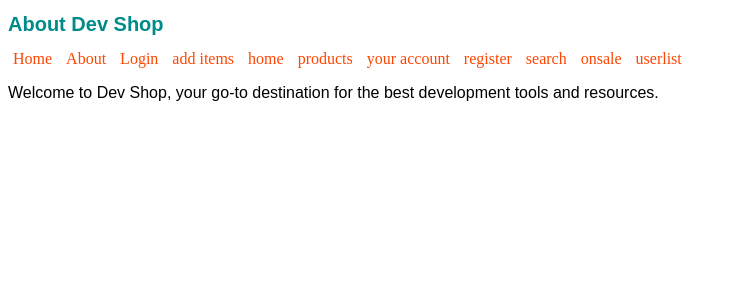
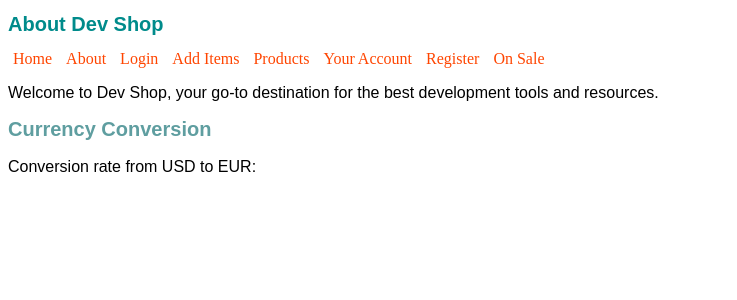
Before and after one commit to ShasD001/Dev-Shop, a Node server app: page /about in a window 1280 px wide. Shown: the top 300 px of the page, without its empty margins (0-737 px from the left). Run offline with Node 20, Linux system fonts and the light colour scheme; data that the repository does not hold is empty.

Commit message:
changed to add currency converter api

```diff
--- a/routes/main.js
+++ b/routes/main.js
@@ -1,6 +1,23 @@
-// Create a new router
 const express = require("express");
+const axios = require("axios");
 const router = express.Router();
+
+// API key and URL for the currency conversion API
+const API_KEY = 'fca_live_LFMMCtMZdx5ViKaqJ6va0zXFvYAZFAwtil3wkcbI';
+const BASE_URL = `https://api.freecurrencyapi.com/v1/latest?apikey=${API_KEY}`;
+
+// Function to get conversion rate
+async function getConversionRate(fromCurrency, toCurrency) {
+    try {
+        const response = await axios.get(BASE_URL);
+        const rates = response.data.data;
+        const rate = rates[toCurrency] / rates[fromCurrency];
+        return rate;
+    } catch (error) {
+        console.error('Error fetching conversion rate:', error);
+        return null;
+    }
+}
 
 // Handle our routes
 module.exports = function(db, app) {
@@ -8,9 +25,44 @@ module.exports = function(db, app) {
         res.render('index.ejs', { shopData: app.locals.shopData });
     });
 
-    router.get('/about', function(req, res, next) {
-        res.render('about.ejs', { shopData: app.locals.shopData });
+    router.get('/about', async function(req, res, next) {
+        const fromCurrency = 'USD'; // Default currency to convert from
+        const toCurrency = 'EUR'; // Default currency to convert to
+        const rate = await getConversionRate(fromCurrency, toCurrency);
+
+        res.render('about.ejs', {
+            shopData: app.locals.shopData,
+            fromCurrency,
+            toCurrency,
+            rate
+        });
     });
+
+    router.get('/additem', function(req, res, next) {
+        res.render('additem.ejs', { shopData: app.locals.shopData });
+    });
+
+    router.get('/list', function(req, res, next) {
+        res.render('list.ejs', { shopData: app.locals.shopData });
+    });
+
+    router.get('/login', function(req, res, next) {
+        res.render('login.ejs', { shopData: app.locals.shopData });
+    });
+
+    router.get('/profile', function(req, res, next) {
+        res.render('profile.ejs', { shopData: app.locals.shopData });
+    });
+
+    router.get('/todayssale', function(req, res, next) {
+        res.render('todayssale.ejs', { shopData: app.locals.shopData });
+    });
+
+    router.get('/register', function(req, res, next) {
+        res.render('register.ejs', { shopData: app.locals.shopData });
+    });
+
     return router;
 }
+
 // Export the router object so index.js can access it
--- a/views/about.ejs
+++ b/views/about.ejs
@@ -4,27 +4,27 @@
     <meta charset="UTF-8">
     <meta name="viewport" content="width=device-width, initial-scale=1.0">
     <title>About Dev Shop</title>
-    <link rel="stylesheet"  type="text/css" href="/public/main.css">
+    <link rel="stylesheet" type="text/css" href="/public/main.css">
 </head>
 <body>
     <header>
         <h1>About Dev Shop</h1>
         <nav>
             <a href="/">Home</a>
-            <a href="/about">About</a>
+            <a href="/about" class="active">About</a>
             <a href="/login">Login</a>
-            <a href="/views/addItem.ejs">add items</a>
-            <a href="/views/index.ejs">home</a>
-            <a href="/views/list.ejs">products</a>
-            <a href="/views/profile.ejs">your account</a>
-            <a href="/views/register.ejs">register</a>
-            <a href="/views/search_results.ejs">search</a>
-            <a href="/views/todayssale.ejs">onsale</a>
-            <a href="/views/userlist.ejs">userlist</a>
+            <a href="/additem">Add Items</a>
+            <a href="/list">Products</a>
+            <a href="/profile">Your Account</a>
+            <a href="/register">Register</a>
+            <a href="/todayssale">On Sale</a>
         </nav>
     </header>
     <main>
         <p>Welcome to Dev Shop, your go-to destination for the best development tools and resources.</p>
+
+        <h2>Currency Conversion</h2>
+        <p>Conversion rate from <%= fromCurrency %> to <%= toCurrency %>: <%= rate %></p>
     </main>
 </body>
 </html>
```
